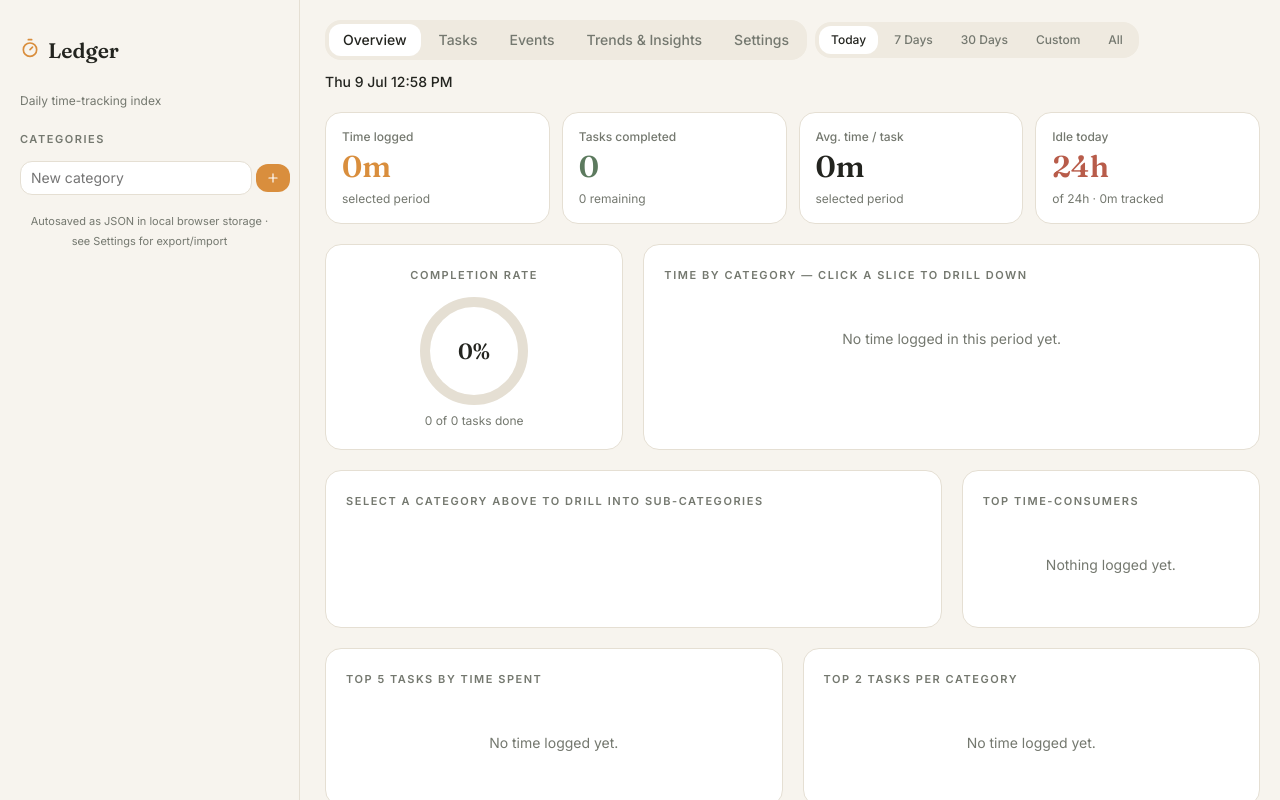
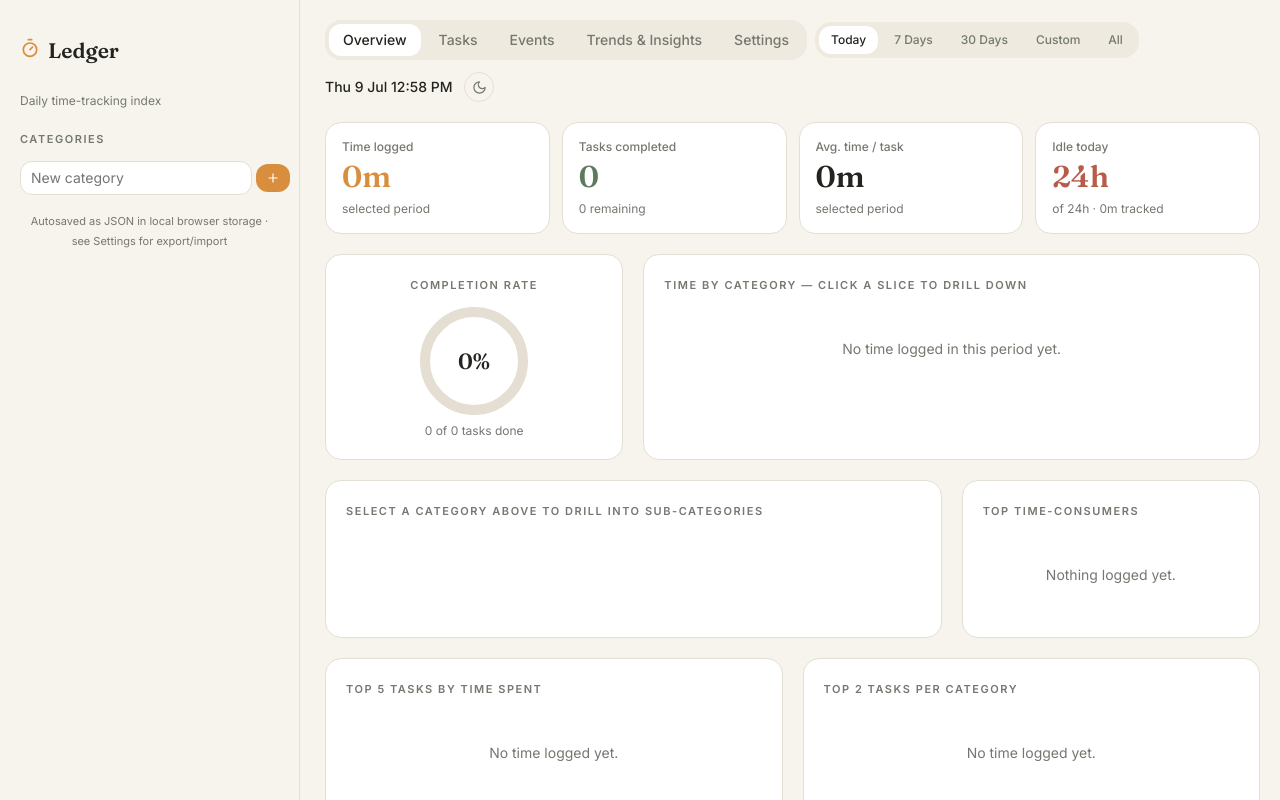
Before and after one commit to Sujangyawali/time_tracking, a React (Vite) app: page / in a window 1280 px wide. Shown: the top 800 px of the page. Built offline with nearby package versions, Linux system fonts and the light colour scheme.

Commit message:
added toggle for dark and light theme

```diff
--- a/src/components/dashboard/DashboardApp.jsx
+++ b/src/components/dashboard/DashboardApp.jsx
@@ -6,10 +6,11 @@ import EventsTab from "./tabs/EventsTab";
 import TrendsTab from "./tabs/TrendsTab";
 import SettingsTab from "./tabs/SettingsTab";
 import TimerIndicator from "./TimerIndicator";
+import ThemeToggle from "./ThemeToggle";
 import { buildDemoDataFinal } from "../../data/demoData";
 import { addDays, daysAgo, daysAgoStr, dowMonday, fmtHrs, fmtShort, TODAY, toDateStr } from "../../lib/dateUtils";
 import { exportDashboardData, importDashboardData, readDashboardData, writeDashboardData, DASHBOARD_STORAGE_KEY, readEvents, writeEvents, readActiveTimer, writeActiveTimer } from "../../lib/storage";
-import { AMBER, CLAY, INK, LINE, MUTED, PALETTE, PAPER } from "../../styles/dashboardTheme";
+import { AMBER, CLAY, INK, LINE, MUTED, PALETTE, PAPER, SURFACE, TINT } from "../../styles/dashboardTheme";
 import { Card, IconBtn, PrimaryBtn, SectionLabel, TinyInput } from "./shared";
 import { addTaskTimeEntry, computeElapsedMinutes, isTimerStale } from "../../lib/taskEntryUtils";
 import { useSettings } from "../../hooks/useSettings";
@@ -122,6 +123,10 @@ export default function DashboardApp() {
   useEffect(() => {
     writeActiveTimer(activeTimer);
   }, [activeTimer]);
+
+  useEffect(() => {
+    document.documentElement.setAttribute("data-theme", settings.theme);
+  }, [settings.theme]);
 
   useEffect(() => {
     if (!storageReady || !activeTimer) return;
@@ -566,6 +571,8 @@ export default function DashboardApp() {
     updateSetting("lastActiveTab", tab);
   };
 
+  const toggleTheme = () => updateSetting("theme", settings.theme === "dark" ? "light" : "dark");
+
   const runningTask = activeTimer ? findTask(activeTimer.catId, activeTimer.subId, activeTimer.taskId) : null;
 
   const nepalTimeLabel = useMemo(() => {
@@ -632,7 +639,7 @@ export default function DashboardApp() {
           <div className="space-y-1">
             {categories.map((cat) => (
               <div key={cat.id} className="mb-2">
-                <div className="group flex items-center gap-1.5 rounded-lg px-2 py-1.5 cursor-pointer" style={{ background: drilldownCatId === cat.id ? "#EFEAE0" : "transparent" }} onClick={() => setDrilldownCatId(cat.id === drilldownCatId ? null : cat.id)}>
+                <div className="group flex items-center gap-1.5 rounded-lg px-2 py-1.5 cursor-pointer" style={{ background: drilldownCatId === cat.id ? TINT : "transparent" }} onClick={() => setDrilldownCatId(cat.id === drilldownCatId ? null : cat.id)}>
                   <button onClick={(e) => { e.stopPropagation(); toggleExpand(cat.id); }} className="p-0.5" style={{ color: MUTED }}>
                     {expanded[cat.id] ? <ChevronDown size={14} /> : <ChevronRight size={14} />}
                   </button>
@@ -657,7 +664,7 @@ export default function DashboardApp() {
                         {editing?.type === "sub" && editing.id === sub.id ? (
                           <input autoFocus value={editing.value} onChange={(e) => setEditing({ ...editing, value: e.target.value })} onKeyDown={(e) => { if (e.key === "Enter") { renameSubcategory(cat.id, sub.id, editing.value); setEditing(null); } if (e.key === "Escape") setEditing(null); }} className="text-[13px] flex-1 border-b outline-none bg-transparent" style={{ borderColor: AMBER }} />
                         ) : (
-                          <span className="text-[13px] flex-1 truncate" style={{ color: "#3d3e38" }}>{sub.name}</span>
+                          <span className="text-[13px] flex-1 truncate" style={{ color: INK }}>{sub.name}</span>
                         )}
                         <span className="text-[10px] mono-num" style={{ color: MUTED }}>{sub.tasks.length}</span>
                         <div className="opacity-0 group-hover:opacity-100 flex">
@@ -707,17 +714,17 @@ export default function DashboardApp() {
         <main className="flex-1 p-5 min-w-0">
           <div className="flex flex-wrap items-center justify-between gap-3 mb-5">
             <div className="flex items-center gap-2">
-              <div className="flex gap-1 p-1 rounded-xl" style={{ background: "#EFEAE0" }}>
+              <div className="flex gap-1 p-1 rounded-xl" style={{ background: TINT }}>
               {[['overview', 'Overview'], ['tasks', 'Tasks'], ['events', 'Events'], ['trends', 'Trends & Insights'], ['settings', 'Settings']].map(([k, label]) => (
-                <button key={k} onClick={() => changeTab(k)} className="px-3.5 py-1.5 rounded-lg text-sm font-medium transition-colors" style={{ background: activeTab === k ? "#fff" : "transparent", color: activeTab === k ? INK : MUTED }}>{label}</button>
+                <button key={k} onClick={() => changeTab(k)} className="px-3.5 py-1.5 rounded-lg text-sm font-medium transition-colors" style={{ background: activeTab === k ? SURFACE : "transparent", color: activeTab === k ? INK : MUTED }}>{label}</button>
               ))}
             </div>
 
               {activeTab === 'overview' && (
                 <div className="flex flex-wrap items-center gap-2">
-                  <div className="flex gap-1 p-1 rounded-xl" style={{ background: "#EFEAE0" }}>
+                  <div className="flex gap-1 p-1 rounded-xl" style={{ background: TINT }}>
                     {[['today', 'Today'], ['7d', '7 Days'], ['30d', '30 Days'], ['custom', 'Custom'], ['all', 'All']].map(([k, label]) => (
-                      <button key={k} onClick={() => setDateFilter(k)} className="px-3 py-1.5 rounded-lg text-xs font-medium transition-colors" style={{ background: dateFilter === k ? "#fff" : "transparent", color: dateFilter === k ? INK : MUTED }}>{label}</button>
+                      <button key={k} onClick={() => setDateFilter(k)} className="px-3 py-1.5 rounded-lg text-xs font-medium transition-colors" style={{ background: dateFilter === k ? SURFACE : "transparent", color: dateFilter === k ? INK : MUTED }}>{label}</button>
                     ))}
                   </div>
                   {dateFilter === 'custom' && (
@@ -742,6 +749,7 @@ export default function DashboardApp() {
               <div className="text-sm font-medium" style={{ color: MUTED }}>
                 <span style={{ color: INK }}>{nepalTimeLabel}</span>
               </div>
+              <ThemeToggle theme={settings.theme} onToggle={toggleTheme} />
             </div>
           </div>
 
@@ -765,6 +773,7 @@ export default function DashboardApp() {
             <SettingsTab
               settings={settings}
               updateSetting={updateSetting}
+              toggleTheme={toggleTheme}
               onExport={() => exportDashboardData({ categories, events })}
               onImportClick={() => fileInputRef.current?.click()}
               loadDemoData={loadDemoData}
@@ -781,7 +790,7 @@ export default function DashboardApp() {
             position: "fixed",
             bottom: 20,
             right: 20,
-            background: INK,
+            background: "#23241F",
             color: "#fff",
             padding: "10px 16px",
             borderRadius: 10,
--- /dev/null
+++ b/src/components/dashboard/ThemeToggle.jsx
@@ -0,0 +1,17 @@
+import React from "react";
+import { Sun, Moon } from "lucide-react";
+import { LINE, MUTED } from "../../styles/dashboardTheme";
+
+export default function ThemeToggle({ theme, onToggle }) {
+  const isDark = theme === "dark";
+  return (
+    <button
+      onClick={onToggle}
+      title={isDark ? "Switch to light mode" : "Switch to dark mode"}
+      className="flex items-center justify-center rounded-full border transition-colors hover:bg-black/5"
+      style={{ borderColor: LINE, color: MUTED, width: 30, height: 30 }}
+    >
+      {isDark ? <Sun size={15} /> : <Moon size={15} />}
+    </button>
+  );
+}
--- a/src/components/dashboard/TimerIndicator.jsx
+++ b/src/components/dashboard/TimerIndicator.jsx
@@ -19,7 +19,7 @@ export default function TimerIndicator({ taskName, startedAt, onStop }) {
   return (
     <div
       className="flex items-center gap-2 rounded-xl px-3 py-1.5 text-sm font-medium"
-      style={{ background: stale ? "#F7E9E4" : "#FCF3DE", color }}
+      style={{ background: stale ? `${CLAY}22` : `${AMBER}22`, color }}
     >
       {stale ? <AlertTriangle size={15} /> : <Timer size={15} className="animate-pulse" />}
       <span className="truncate max-w-[160px]" style={{ color: "inherit" }}>{taskName}</span>
--- a/src/components/dashboard/shared.jsx
+++ b/src/components/dashboard/shared.jsx
@@ -129,7 +129,7 @@ export function MultiSelect({ options, selected, onChange, placeholder = "All" }
 
 export function PrimaryBtn({ onClick, children, style }) {
   return (
-    <button onClick={onClick} className="px-3 py-1.5 rounded-lg text-sm font-medium text-white flex items-center gap-1.5 hover:opacity-90 transition-opacity" style={{ background: INK, ...style }}>
+    <button onClick={onClick} className="px-3 py-1.5 rounded-lg text-sm font-medium text-white flex items-center gap-1.5 hover:opacity-90 transition-opacity" style={{ background: "#23241F", ...style }}>
       {children}
     </button>
   );
--- a/src/index.css
+++ b/src/index.css
@@ -1,4 +1,32 @@
 @import url('https://fonts.googleapis.com/css2?family=Fraunces:opsz,wght@9..144,500;9..144,600;9..144,700&family=Inter:wght@400;500;600;700&family=IBM+Plex+Mono:wght@500;600&display=swap');
+
+:root {
+  color-scheme: light;
+  --color-paper: #F7F4EE;
+  --color-surface: #FFFFFF;
+  --color-surface-tint: #EFEAE0;
+  --color-surface-tint-soft: #FBF9F5;
+  --color-ink: #23241F;
+  --color-muted: #74786F;
+  --color-line: #E5DFD3;
+  --color-resize-hover: #D6CDBB;
+  --overlay-hover: rgba(0, 0, 0, 0.05);
+  --overlay-hover-soft: rgba(0, 0, 0, 0.02);
+}
+
+:root[data-theme="dark"] {
+  color-scheme: dark;
+  --color-paper: #1E1E19;
+  --color-surface: #272720;
+  --color-surface-tint: #34342B;
+  --color-surface-tint-soft: #2B2B24;
+  --color-ink: #ECE8DA;
+  --color-muted: #A3A08D;
+  --color-line: #3A3A30;
+  --color-resize-hover: #4A4A3C;
+  --overlay-hover: rgba(255, 255, 255, 0.08);
+  --overlay-hover-soft: rgba(255, 255, 255, 0.04);
+}
 
 * {
   box-sizing: border-box;
@@ -11,12 +39,14 @@ html, body, #root {
 body {
   margin: 0;
   font-family: 'Inter', sans-serif;
-  background: #F7F4EE;
-  color: #23241F;
+  background: var(--color-paper);
+  color: var(--color-ink);
+  transition: background-color 0.2s ease, color 0.2s ease;
 }
 
 button, input, select {
   font: inherit;
+  color: inherit;
 }
 
 a {
@@ -24,11 +54,11 @@ a {
   text-decoration: none;
 }
 
-.bg-white { background: #fff; }
+.bg-white { background: var(--color-surface); }
 .bg-transparent { background: transparent; }
-.border { border: 1px solid #E5DFD3; }
-.border-b { border-bottom: 1px solid #E5DFD3; }
-.border-l { border-left: 1px solid #E5DFD3; }
+.border { border: 1px solid var(--color-line); }
+.border-b { border-bottom: 1px solid var(--color-line); }
+.border-l { border-left: 1px solid var(--color-line); }
 .cursor-pointer { cursor: pointer; }
 .overflow-hidden { overflow: hidden; }
 .overflow-x-auto { overflow-x: auto; }
@@ -151,12 +181,12 @@ a {
   .lg\:col-span-2 { grid-column: span 2 / span 2; }
   .lg\:w-\[300px\] { width: var(--sidebar-w, 300px); }
   .lg\:border-b-0 { border-bottom-width: 0; }
-  .lg\:border-r { border-right: 1px solid #E5DFD3; }
+  .lg\:border-r { border-right: 1px solid var(--color-line); }
   .lg\:flex-row { flex-direction: row; }
 }
 
 .resize-handle { width: 5px; flex-shrink: 0; cursor: col-resize; background: transparent; }
-.resize-handle:hover, .resize-handle.is-resizing { background: #D6CDBB; }
+.resize-handle:hover, .resize-handle.is-resizing { background: var(--color-resize-hover); }
 @media (max-width: 1023px) {
   .resize-handle { display: none; }
 }
@@ -168,9 +198,9 @@ a {
 .text-\[11px\] { font-size: 11px; line-height: 1.25rem; }
 .text-\[13px\] { font-size: 13px; line-height: 1.25rem; }
 
-.bg-black\/5:hover { background: rgba(0,0,0,0.05); }
-.hover\:bg-black\/5:hover { background: rgba(0,0,0,0.05); }
-.hover\:bg-black\/\[0\.02\]:hover { background: rgba(0,0,0,0.02); }
+.bg-black\/5:hover { background: var(--overlay-hover); }
+.hover\:bg-black\/5:hover { background: var(--overlay-hover); }
+.hover\:bg-black\/\[0\.02\]:hover { background: var(--overlay-hover-soft); }
 .hover\:opacity-90:hover { opacity: 0.9; }
 
 .grid > * { min-width: 0; }
@@ -178,7 +208,7 @@ a {
 button { border: none; background: transparent; padding: 0; }
 button:hover { cursor: pointer; }
 
-input, select { border: 1px solid #E5DFD3; border-radius: 0.75rem; background: #fff; }
+input, select { border: 1px solid var(--color-line); border-radius: 0.75rem; background: var(--color-surface); color: var(--color-ink); }
 input:focus, select:focus { outline: none; box-shadow: 0 0 0 2px rgba(217, 142, 61, 0.16); }
 
 svg { display: block; }
--- a/src/styles/dashboardTheme.jsx
+++ b/src/styles/dashboardTheme.jsx
@@ -22,10 +22,13 @@ export const PALETTE = [
   "#4E7D8A",
   "#C17A4D",
 ];
-export const INK = "#23241F";
-export const MUTED = "#74786F";
-export const PAPER = "#F7F4EE";
-export const LINE = "#E5DFD3";
+export const INK = "var(--color-ink)";
+export const MUTED = "var(--color-muted)";
+export const PAPER = "var(--color-paper)";
+export const LINE = "var(--color-line)";
+export const SURFACE = "var(--color-surface)";
+export const TINT = "var(--color-surface-tint)";
+export const TINT_SOFT = "var(--color-surface-tint-soft)";
 export const AMBER = "#D98E3D";
 export const MOSS = "#5C7A5E";
 export const CLAY = "#B85C4A";
```
Also changed, not shown: src/components/dashboard/tabs/OverviewTab.jsx (+11 -11 lines), src/components/dashboard/tabs/SettingsTab.jsx (+12 -1 lines), src/components/dashboard/tabs/TasksTab.jsx (+5 -5 lines), src/components/dashboard/tabs/TrendsTab.jsx (+5 -5 lines), src/lib/storage.js.
